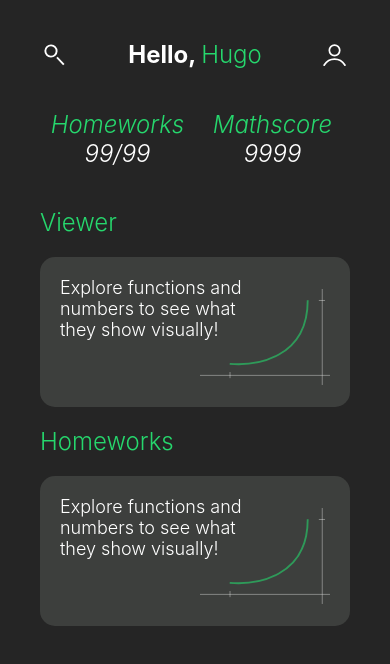
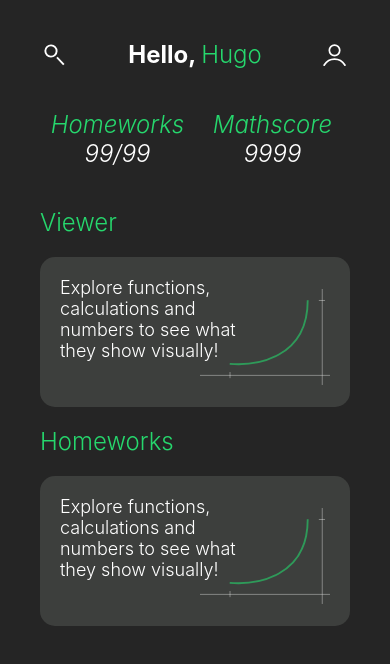
Before and after one commit to huferr/math-viewer, a React Native app: screen /dashboard in a window 390 px wide. Shown: the top 664 px of the page. Built offline with nearby package versions, Linux system fonts and the light colour scheme.

Commit message:
chore: map dashboard menu

```diff
--- /dev/null
+++ b/src/data/index.ts
@@ -0,0 +1 @@
+export { menuOptions } from "./menuOptions";
--- a/src/data/menuOptions.tsx
+++ b/src/data/menuOptions.tsx
@@ -1,3 +1,6 @@
+import React from "react";
+import { GraphIcon } from "../assets/icons";
+
 interface MenuOptions {
   id: string,
   title: string,
@@ -10,15 +13,12 @@ export const menuOptions: MenuOptions[] = [
     id: "viewer",
     title: "Viewer",
     subtitle: "Explore functions, calculations and numbers to see what they show visually!",
-  },
-  {
-    id: "learn_math",
-    title: "Learn Math",
-    subtitle: "Explore functions, calculations and numbers to see what they show visually!",
+    icon: <GraphIcon width={130} height={100} />,
   },
   {
     id: "homeworks",
     title: "Homeworks",
     subtitle: "Explore functions, calculations and numbers to see what they show visually!",
+    icon: <GraphIcon width={130} height={100} />
   }
 ];
--- a/src/pages/Dashboard/Dashboard.screen.tsx
+++ b/src/pages/Dashboard/Dashboard.screen.tsx
@@ -1,7 +1,8 @@
 import { useNavigation } from "@react-navigation/core";
 import React from "react";
-import { GraphIcon, ProfileIcon, SearchIcon } from "../../assets/icons";
+import { ProfileIcon, SearchIcon } from "../../assets/icons";
 import { BigCard, FullPage } from "../../components";
+import { menuOptions } from "../../data";
 import { NavigateTo } from "../../services";
 import { HeadingSmall } from "../../styles";
 import { Button, Card, CardWrapper, Header } from "./Dashboard.styles";
@@ -43,20 +44,17 @@ export const Dashboard: React.FC = () => {
         </Card>
       </CardWrapper>
 
-      <BigCard
-        title="Viewer"
-        subtitle="Explore functions and numbers to see what they show visually!"
-        icon={<GraphIcon width={130} height={100} />}
-        onPress={() => {}}
-        marginBottom={20}
-      />
-
-      <BigCard
-        title="Homeworks"
-        subtitle="Explore functions and numbers to see what they show visually!"
-        icon={<GraphIcon width={130} height={100} />}
-        onPress={() => {}}
-      />
+      {menuOptions.map((item) => (
+        <>
+          <BigCard
+            title={item.title}
+            subtitle={item.subtitle}
+            icon={item.icon}
+            onPress={() => {}}
+            marginBottom={20}
+          />
+        </>
+      ))}
     </FullPage>
   );
 };
```
